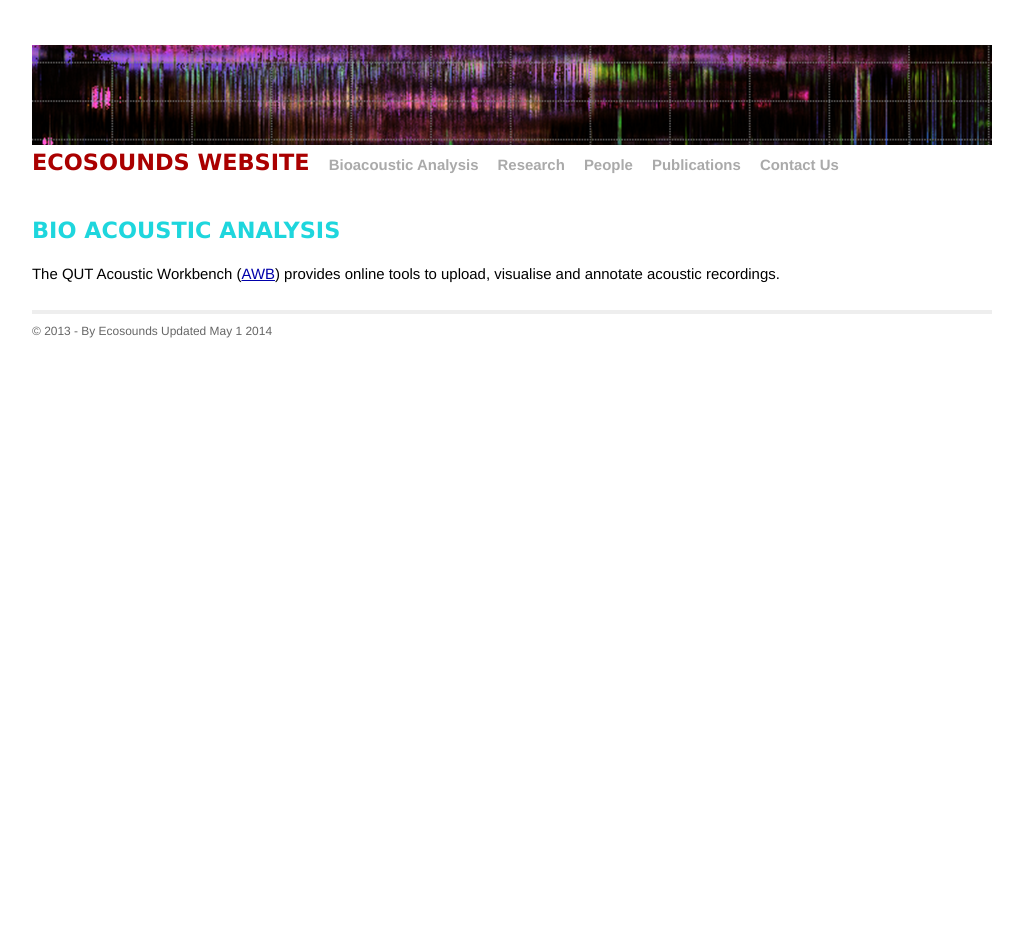
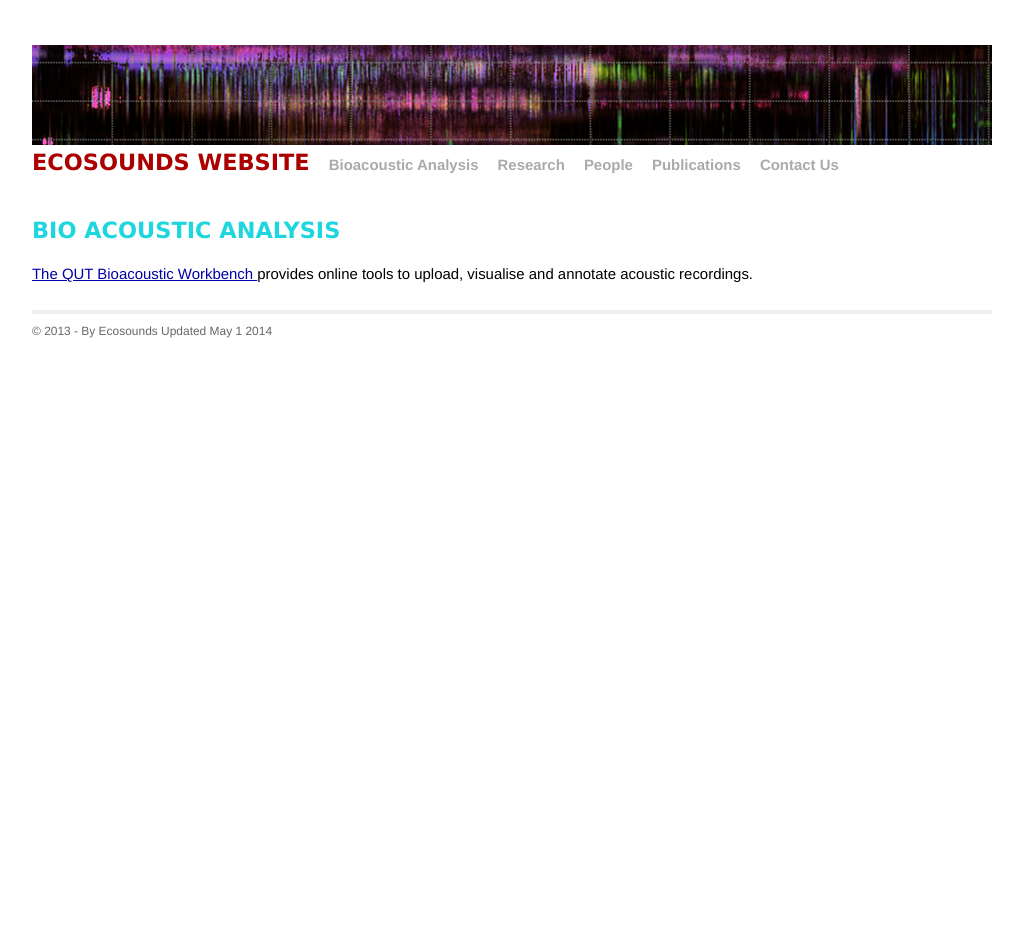
Before and after one commit to QutEcoacoustics/research-blog, a Jekyll site: the page built from bioanalysis/bioanalysis.html, in a window 1280 px wide. Shown: the whole page, without its empty margins (128-1151 px from the left). Built offline with Jekyll 4.4.1, drawn with Linux system fonts in a browser that asks for light colours; Markdown is read by kramdown in place of the engine named in the settings.

Commit message:
Modified bioacoustic workbench link

```diff
--- a/bioanalysis/bioanalysis.html
+++ b/bioanalysis/bioanalysis.html
@@ -6,6 +6,6 @@ title: Ecosounds Website
 <div id="bioanalysis">
 	<h1>Bio Acoustic Analysis</h1>
 	<div>
-		<p>The QUT Acoustic Workbench (<a href="http://awb.ecosounds.org">AWB</a>) provides online tools to upload, visualise and annotate acoustic recordings.</p>
+		<p><a href="http://baw.ecosounds.org">The QUT Bioacoustic Workbench </a> provides online tools to upload, visualise and annotate acoustic recordings.</p>
 	</div>
 </div>
```
